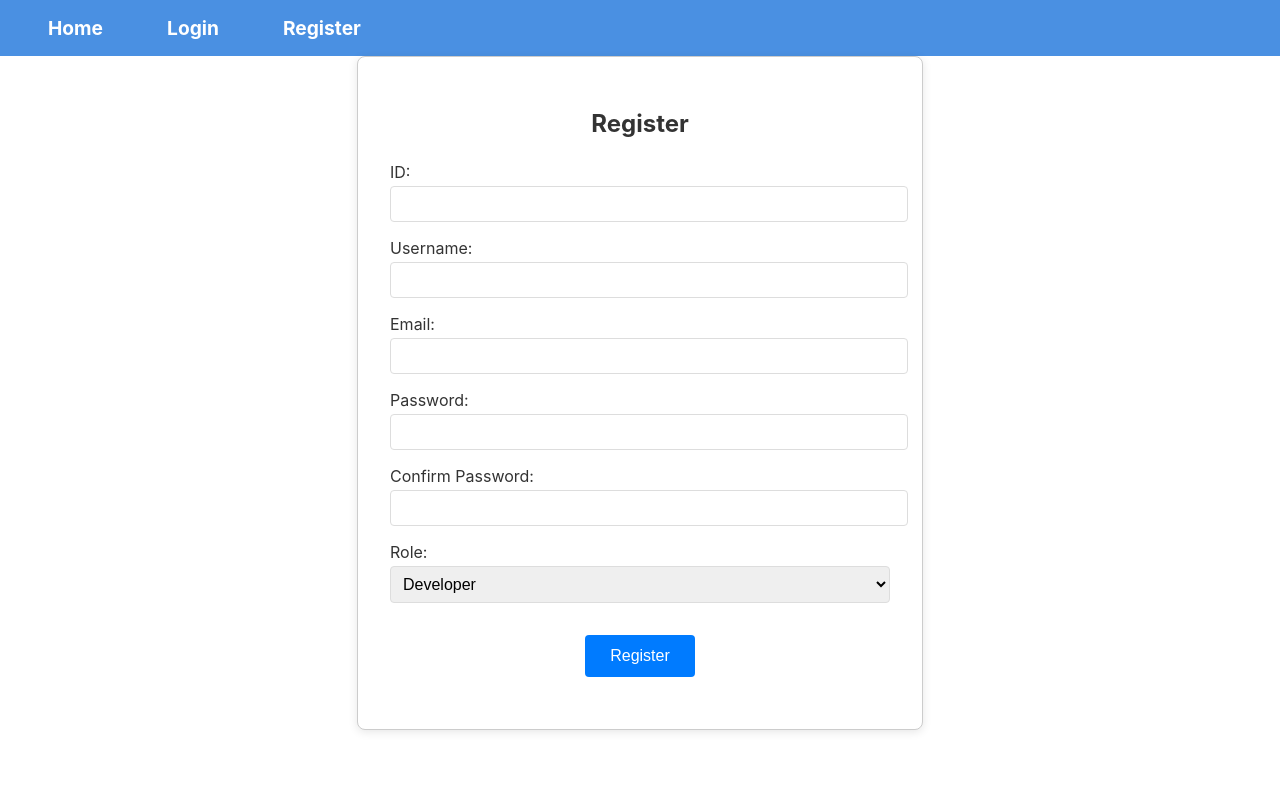
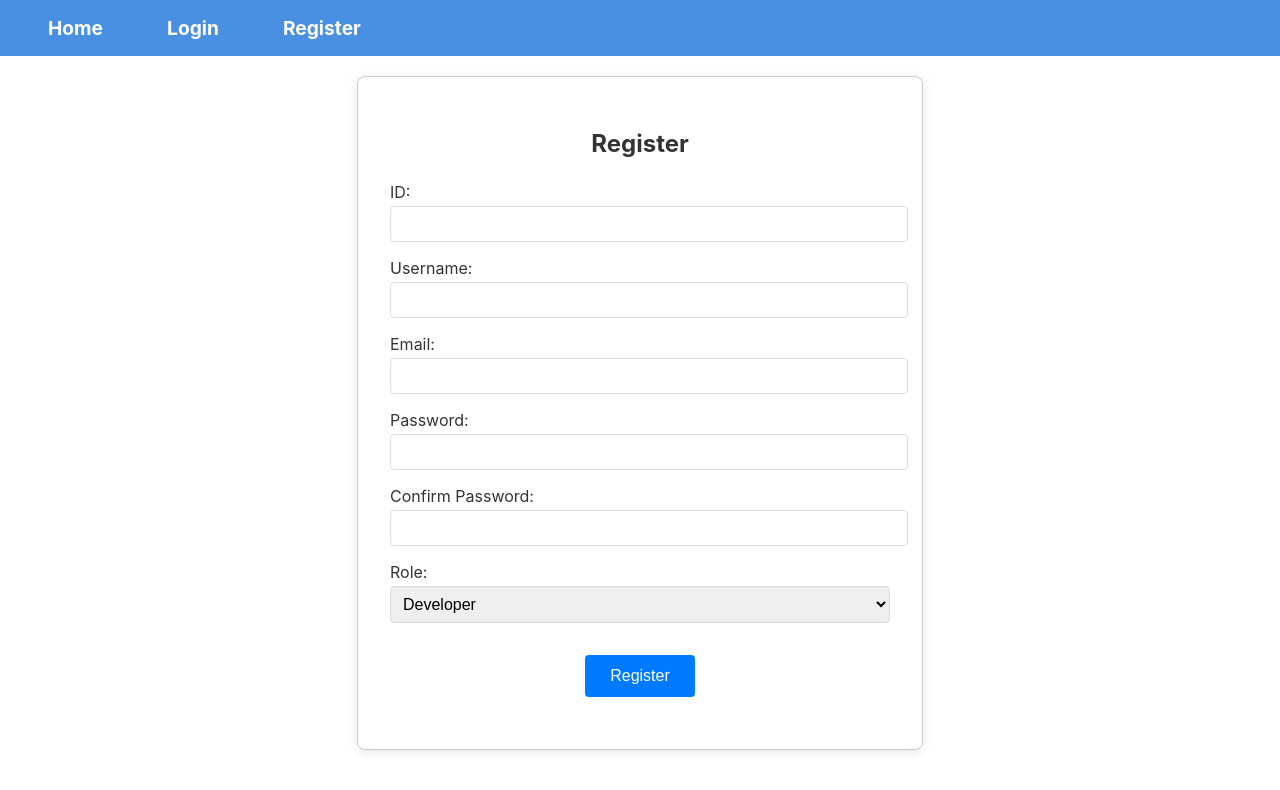
Before and after one commit to taimurayy/bugtrackercopy, a React (Create React App) app in the folder frontend/: page /register in a window 1280 px wide. Shown: the top 790 px of the page. Built offline with nearby package versions, Linux system fonts and the light colour scheme.

Commit message:
some frontend changes

```diff
--- a/frontend/public/index.html
+++ b/frontend/public/index.html
@@ -24,7 +24,7 @@
       work correctly both with client-side routing and a non-root public URL.
       Learn how to configure a non-root public URL by running `npm run build`.
     -->
-    <title>React App</title>
+    <title>Bug Tracker</title>
   </head>
   <body>
     <noscript>You need to enable JavaScript to run this app.</noscript>
--- a/frontend/src/components/Login.js
+++ b/frontend/src/components/Login.js
@@ -52,6 +52,8 @@ const Login = () => {
     };
 
     return (
+        <div>
+            <br />
         <div className="login-container">
             <h2 className="login-heading">Login</h2>
             <form className="login-form" onSubmit={handleSubmit}>
@@ -81,6 +83,7 @@ const Login = () => {
                 </p>
             </form>
         </div>
+        </div>
     );
 };
 
--- a/frontend/src/components/Register.js
+++ b/frontend/src/components/Register.js
@@ -39,6 +39,8 @@ const Register = () => {
     };
 
     return (
+        <div>
+            <br />
         <div className="register-container">
             <h2 className="register-heading">Register</h2>
             <form className="register-form" onSubmit={handleSubmit}>
@@ -108,6 +110,8 @@ const Register = () => {
                 <button type="submit" className="register-button">Register</button>
             </form>
         </div>
+        <br />
+        </div>
     );
 };
 
```
